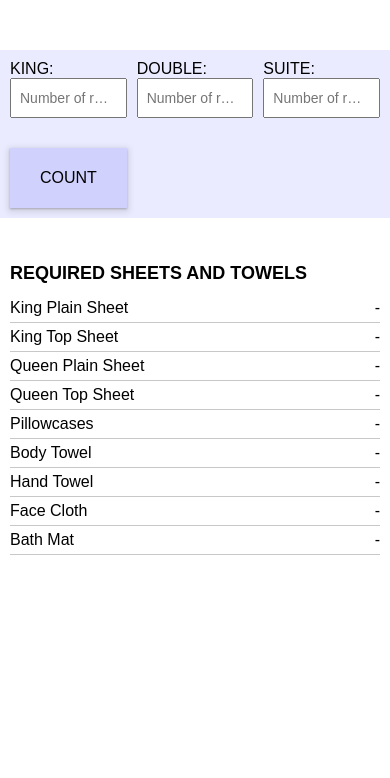
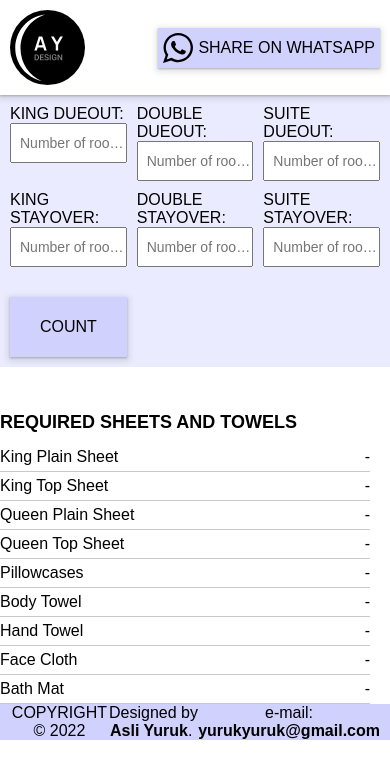
Before and after one commit to yurukyuruk/sheet-calculator, a plain HTML site: page index.html in a window 390 px wide. Drawn offline with Linux system fonts and the light colour scheme.

Commit message:
offline version added

```diff
--- /dev/null
+++ b/colors.css
@@ -0,0 +1,4 @@
+:root {
+    --accent-color: rgb(235, 235, 255);
+    --accent-color-dark: rgb(209, 209, 253);
+}
--- a/index.html
+++ b/index.html
@@ -4,23 +4,44 @@
             <meta charset="UTF-8">
             <meta name="viewport" content="width=device-width, initial-scale=1.0">
             <link rel="stylesheet" href="style.css">
+            <link rel="manifest" href="manifest.json">
+            <meta name="theme-color" content="#2d2d2d">
         </head>
         <body>
             <header>
+                <img src="images/logo.svg" class="logo">
+                <a href="" class="whatsapp-share-section">
+                    <img src="images/whatsapp-logo.svg" class="whatsapp-share-logo">
+                    <p>
+                        SHARE ON WHATSAPP
+                    </p>
+                </a>
             </header>
             <main>
                 <form>
-                        <label class="room-input-section king-room-input-section">
-                            KING:
-                            <input type="number" placeholder="Number of rooms...">
+                        <label class="room-input-section king-dueout-room-input-section">
+                            KING DUEOUT:
+                            <input type="number" inputmode="numeric" placeholder="Number of rooms..." min="0" step="1" class="king-dueout-room-input">
                         </label>
-                        <label class="room-input-section double-room-input-section">
-                            DOUBLE:
-                            <input type="number" placeholder="Number of rooms...">
+                        <label class="room-input-section double-dueout-room-input-section">
+                            DOUBLE DUEOUT:
+                            <input type="number" inputmode="numeric" placeholder="Number of rooms..." min="0" step="1" class="double-dueout-room-input">
                         </label>
-                        <label class="room-input-section suite-room-input-section">
-                            SUITE:
-                            <input type="number" placeholder="Number of rooms...">
+                        <label class="room-input-section suite-dueout-room-input-section">
+                            SUITE DUEOUT:
+                            <input type="number" inputmode="numeric" placeholder="Number of rooms..." min="0" step="1" class="suite-dueout-room-input">
+                        </label>
+                        <label class="room-input-section king-stayover-room-input-section">
+                            KING STAYOVER:
+                            <input type="number" inputmode="numeric" placeholder="Number of rooms..." min="0" step="1" class="king-stayover-room-input">
+                        </label>
+                        <label class="room-input-section double-stayover-room-input-section">
+                            DOUBLE STAYOVER:
+                            <input type="number" inputmode="numeric" placeholder="Number of rooms..." min="0" step="1" class="double-stayover-room-input">
+                        </label>
+                        <label class="room-input-section suite-stayover-room-input-section">
+                            SUITE STAYOVER:
+                            <input type="number" inputmode="numeric" placeholder="Number of rooms..." min="0" step="1" class="suite-stayover-room-input">
                         </label>
                         <input type="submit"  value="COUNT" class="count-button">
 
@@ -34,7 +55,7 @@
                             <p>
                                 King Plain Sheet
                             </p>
-                            <p>
+                            <p class="king-plain-sheet-number">
                                 -
                             </p>
                         </li>
@@ -42,7 +63,7 @@
                             <p>
                                 King Top Sheet
                             </p>
-                            <p>
+                            <p class="king-top-sheet-number">
                                 -
                             </p>
                         </li>
@@ -50,7 +71,7 @@
                             <p>
                                 Queen Plain Sheet
                             </p>
-                            <p>
+                            <p class="queen-plain-sheet-number">
                                 -
                             </p>
                         </li>
@@ -58,7 +79,7 @@
                             <p>
                                 Queen Top Sheet
                             </p>
-                            <p>
+                            <p class="queen-top-sheet-number">
                                 -
                             </p>
                         </li>
@@ -66,7 +87,7 @@
                             <p>
                                 Pillowcases
                             </p>
-                            <p>
+                            <p class="pillowcases-number">
                                 -
                             </p>
                         </li>
@@ -74,7 +95,7 @@
                             <p>
                                 Body Towel
                             </p>
-                            <p>
+                            <p class="body-towel-number">
                                 -
                             </p>
                         </li>
@@ -82,7 +103,7 @@
                             <p>
                                 Hand Towel
                             </p>
-                            <p>
+                            <p class="hand-towel-number">
                                 -
                             </p>
                         </li>
@@ -90,7 +111,7 @@
                             <p>
                                 Face Cloth
                             </p>
-                            <p>
+                            <p class="face-cloth-number">
                                 -
                             </p>
                         </li>
@@ -98,12 +119,26 @@
                             <p>
                                 Bath Mat
                             </p>
-                            <p>
+                            <p class="bath-mat-number">
                                 -
                             </p>
                         </li>
                     </ul>
                 </section>
             </main>
+            <footer>
+                <p>
+                    COPYRIGHT © 2022
+                </p>
+                <div class="designer">
+                    <p>
+                        Designed by <strong>Asli Yuruk</strong>.&nbsp;
+                    </p>
+                    <p>
+                        e-mail: <strong>yurukyuruk@gmail.com</strong>
+                    </p>
+                </div>
+            </footer>
+            <script src="./index.js" type="module"></script>
         </body>
     </html>
--- a/style.css
+++ b/style.css
@@ -1,3 +1,5 @@
+@import 'colors.css';
+
 * {
     padding: 0;
     margin: 0;
@@ -7,48 +9,99 @@
 ul {
     list-style: none;
 }
-main {
+body {
     display: flex;
     flex-direction: column;
     align-items: center;
-    margin-top: 50px;
+}
+header {
+    width: calc(49vw + 20px);
+    display: flex;
+    justify-content: space-between;
+    align-items: center;
+    box-shadow: rgba(60, 64, 67, 0.3) 0px 1px 2px 0px, rgba(60, 64, 67, 0.15) 0px 2px 6px 2px;
+    padding: 10px;
+    z-index: 1;
+}
+.logo {
+    width: 75px;
+    height: 75px;
+}
+.whatsapp-share-section {
+    text-decoration: none;
+    display: flex;
+    align-items: center;
+    background-color: var(--accent-color-dark);
+    box-shadow: rgba(60, 64, 67, 0.3) 0px 1px 2px 0px, rgba(60, 64, 67, 0.15) 0px 2px 6px 2px;
+    padding: 5px;
+    transition: background-color 0.4s ease-in-out;
+}
+.whatsapp-share-section:hover {
+    cursor: pointer;
+    background-color: rgb(197, 197, 255);
+}
+.whatsapp-share-section p {
+    color: black;
+}
+.whatsapp-share-logo {
+    width: 30px;
+    height: 30px;
+    margin-right: 5px;
 }
 form {
     display: grid;
     grid-template-columns: repeat(3, 1fr);
-    grid-template-rows: 1fr;
+    grid-template-rows: 1fr, 1fr;
     grid-gap: 10px;
     width: calc(49vw + 20px);
-    background-color: rgb(235, 235, 255);
+    background-color: var(--accent-color);
     padding: 10px;
 }
-.king-room-input-section {
+.king-dueout-room-input-section {
     grid-column-start: 1;
     grid-column-end: 2;
     grid-row-start: 0;
     grid-row-end: 1;
 }
-.double-room-input-section {
+.double-dueout-room-input-section {
     grid-column-start: 2;
     grid-column-end: 3;
     grid-row-start: 0;
     grid-row-end: 1;
 }
-.suite-room-input-section {
+.suite-dueout-room-input-section {
     grid-column-start: 3;
     grid-column-end: 4;
     grid-row-start: 0;
     grid-row-end: 1;
 }
-.count-button {
+.king-stayover-room-input-section {
     grid-column-start: 1;
     grid-column-end: 2;
     grid-row-start: 1;
     grid-row-end: 2;
+}
+.double-stayover-room-input-section {
+    grid-column-start: 2;
+    grid-column-end: 3;
+    grid-row-start: 1;
+    grid-row-end: 2;
+}
+.suite-stayover-room-input-section {
+    grid-column-start: 3;
+    grid-column-end: 4;
+    grid-row-start: 1;
+    grid-row-end: 2;
+}
+.count-button {
+    grid-column-start: 1;
+    grid-column-end: 2;
+    grid-row-start: 2;
+    grid-row-end: 3;
     height: 60px;
     padding: 0;
     margin-top: 20px;
-    background-color: rgb(209, 209, 253);
+    background-color: var(--accent-color-dark);
     border: none;
     box-shadow: rgba(60, 64, 67, 0.3) 0px 1px 2px 0px, rgba(60, 64, 67, 0.15) 0px 2px 6px 2px;
     font-size: 16px;
@@ -67,6 +120,11 @@ input {
     height: 40px;
     padding-left: 16px;
     font-size: 16px;
+}
+input[type=number]::-webkit-inner-spin-button,
+input[type=number]::-webkit-outer-spin-button {
+    -webkit-appearance: none;
+    margin: 0;
 }
 input::placeholder {
     font-size: 14px;
@@ -88,8 +146,23 @@ input::placeholder {
     padding-bottom: 5px;
     border-bottom: 1px solid rgb(200, 200, 200);
 }
+footer {
+    text-align: center;
+    background-color: var(--accent-color-dark);
+    padding-left: 10px;
+    padding-right: 10px;
+    width: calc(49vw + 20px);
+    display: flex;
+    justify-content: center;
+}
+.designer {
+    display: flex;
+}
 
 @media (max-width: 930px) {
+    header {
+        width: 100vw;
+    }
     form {
         width: 100vw;
     }
@@ -101,4 +174,7 @@ input::placeholder {
     .sheet-name-and-numbers-section {
         width: calc(100vw - 20px);
     }
+    footer {
+        width: 100vw;
+    }
 }
```
Also changed, not shown: index.js (added, +51 -0 lines), service-worker.js (added, +69 -0 lines), images/logo-144.png (added), images/logo-512.png (added), images/logo.svg (added), images/screenshot-1.png (added), images/screenshot-2.png (added), images/whatsapp-logo.svg (added), manifest.json (added).
